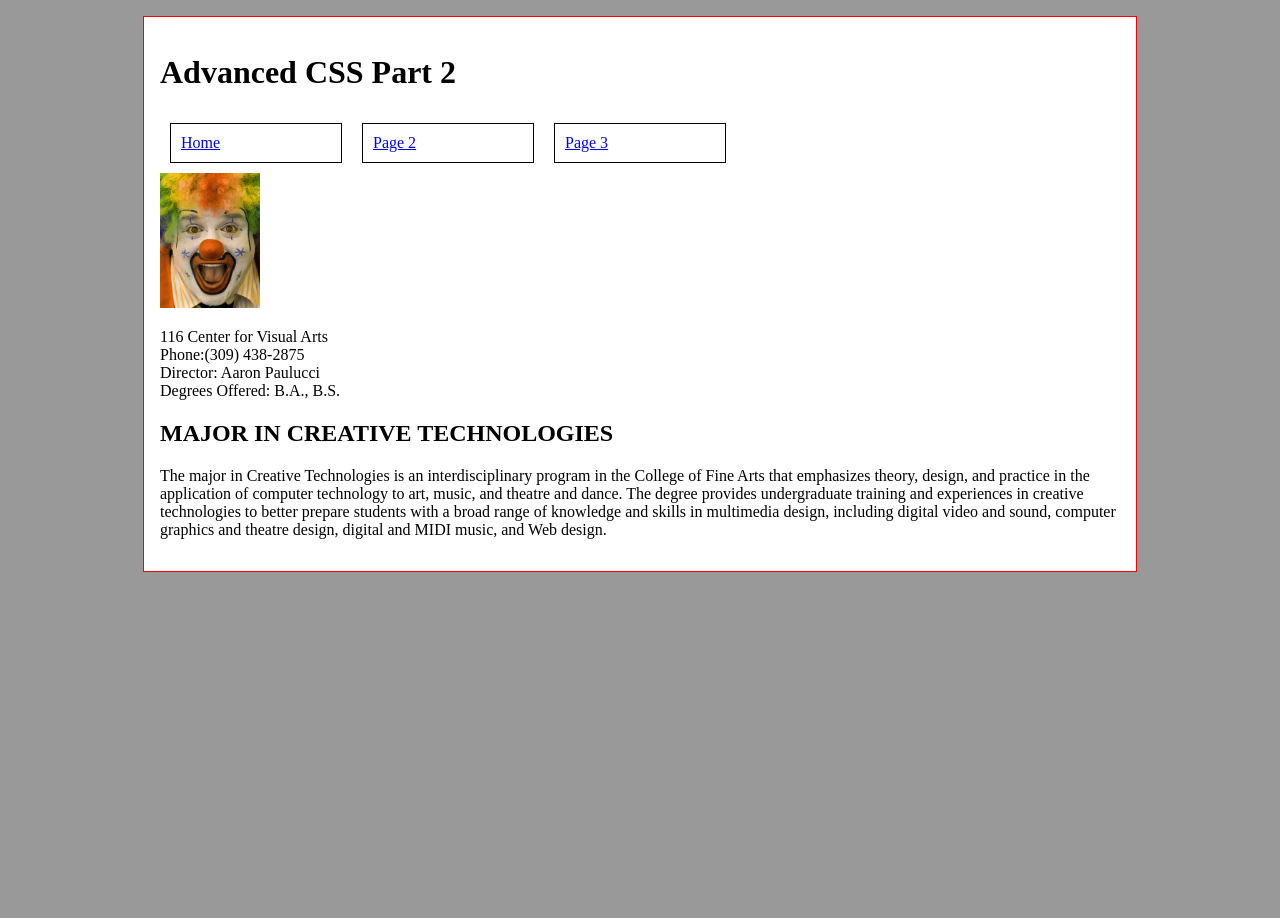
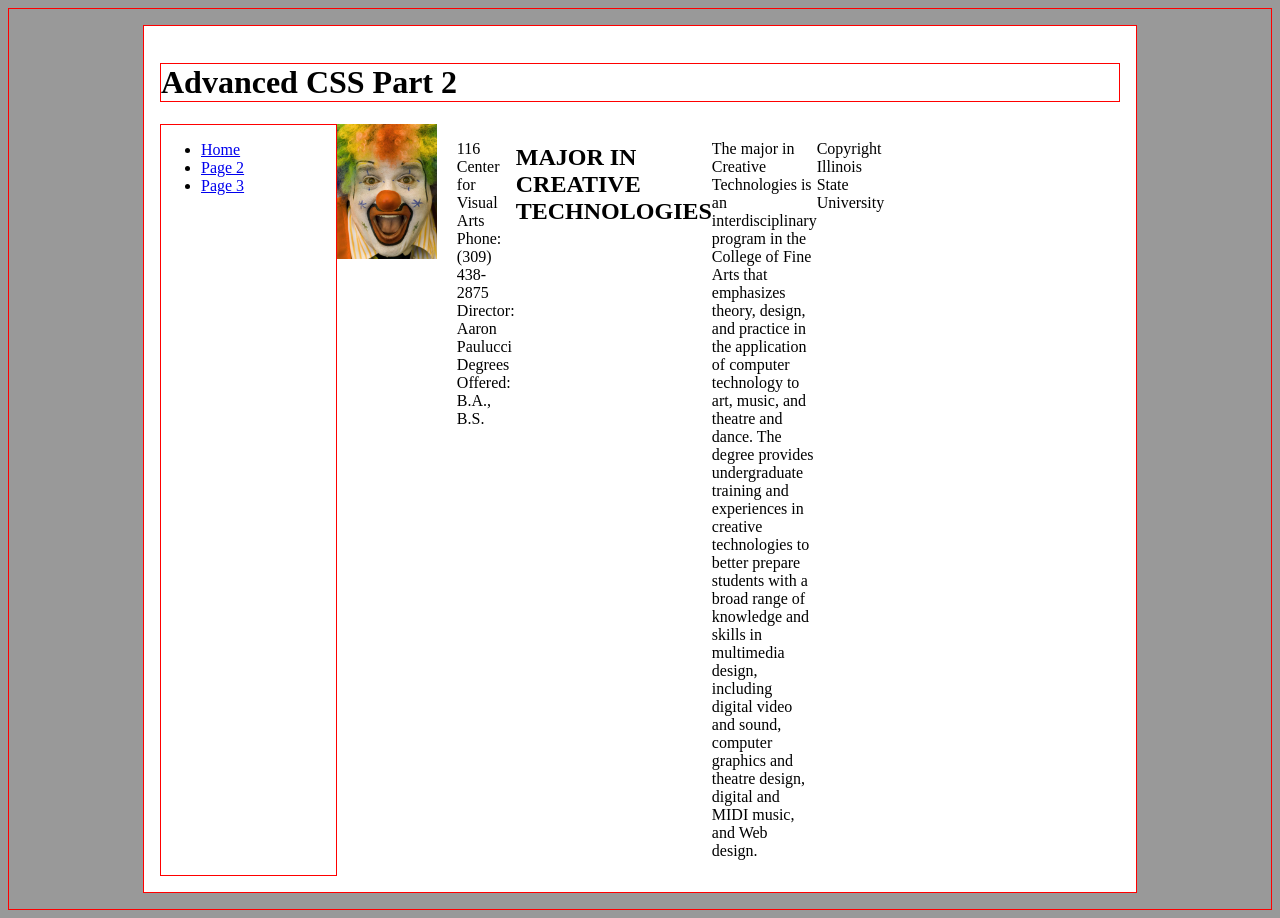
Before and after one commit to amcamp5/CTK301, a plain HTML site: page exercise6/AdvancedCSSPart2.html in a window 1280 px wide. Before the commit the page ends 800 px from the top, so only its background shows below. Drawn offline with Linux system fonts and the light colour scheme.

Commit message:
Add files via upload

```diff
--- a/exercise6/AdvancedCSSPart2.html
+++ b/exercise6/AdvancedCSSPart2.html
@@ -1,11 +1,11 @@
 <!DOCTYPE html>
 <html>
 <meta charset="UTF-8">
-<title>Page Title</title>
 <link href="advanced.css" rel="stylesheet" type="text/css" />
-<body>
+<main>
+  <body>
     <div id="wrapper">
-  <h1>Advanced CSS Part 2</h1>
+      <h1>Advanced CSS Part 2</h1>
   <nav>
     <ul>
       <li><a href="page1.html">Home</a></li>
@@ -17,5 +17,10 @@
       <p>116 Center for Visual Arts<br>Phone:(309) 438-2875<br>Director: Aaron Paulucci<br>Degrees Offered: B.A., B.S.</p>
   <h2>MAJOR IN CREATIVE TECHNOLOGIES</h2>
     <p class="p1">The major in Creative Technologies is an interdisciplinary program in the College of Fine Arts that emphasizes theory, design, and practice in the application of computer technology to art, music, and theatre and dance. The degree provides undergraduate training and experiences in creative technologies to better prepare students with a broad range of knowledge and skills in multimedia design, including digital video and sound, computer graphics and theatre design, digital and MIDI music, and Web design.</p>
+    <footer>
+      <p>Copyright Illinois State University</p>
+    </footer>
+  </div>
 </body>
+</main>
 </html>
--- a/exercise6/advanced.css
+++ b/exercise6/advanced.css
@@ -8,28 +8,25 @@ body {
   background-color: #ffffff;
   margin: 1em auto;
   padding: 1em;
-}
-nav ul {
-  list-style-type: none;
-  margin: 0;
-  padding: 0;
+  display: grid;
+  grid-template-columns: repeat(12, 1fr);
 }
 
-nav li {
-  float: left;
-  padding: 10px;
-  border: 1px solid #000000;
-  margin: 10px;
-  width: 150px;
+h1 {
+  grid-column: span 12;
+  border: 1px solid red;
 }
 
-img {
-  clear: both;
+nav {
+  grid-column: span 3;
+    border: 1px solid red;
 }
 
-p {
-  clear: both;
+main {
+  grid-column: span 9;
+    border: 1px solid red;
 }
+
 .floatimage {
   width: 100px;
   margin: 0 20px 20px 0;
```
